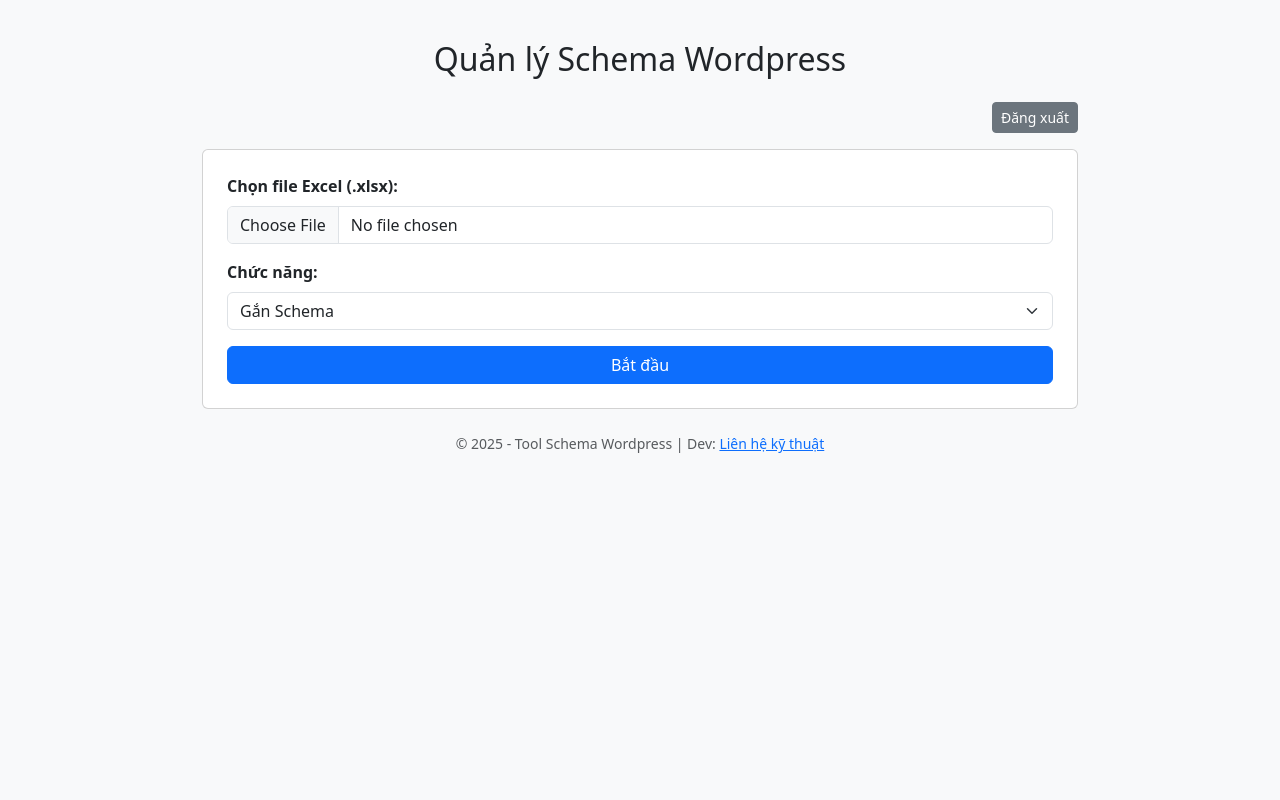
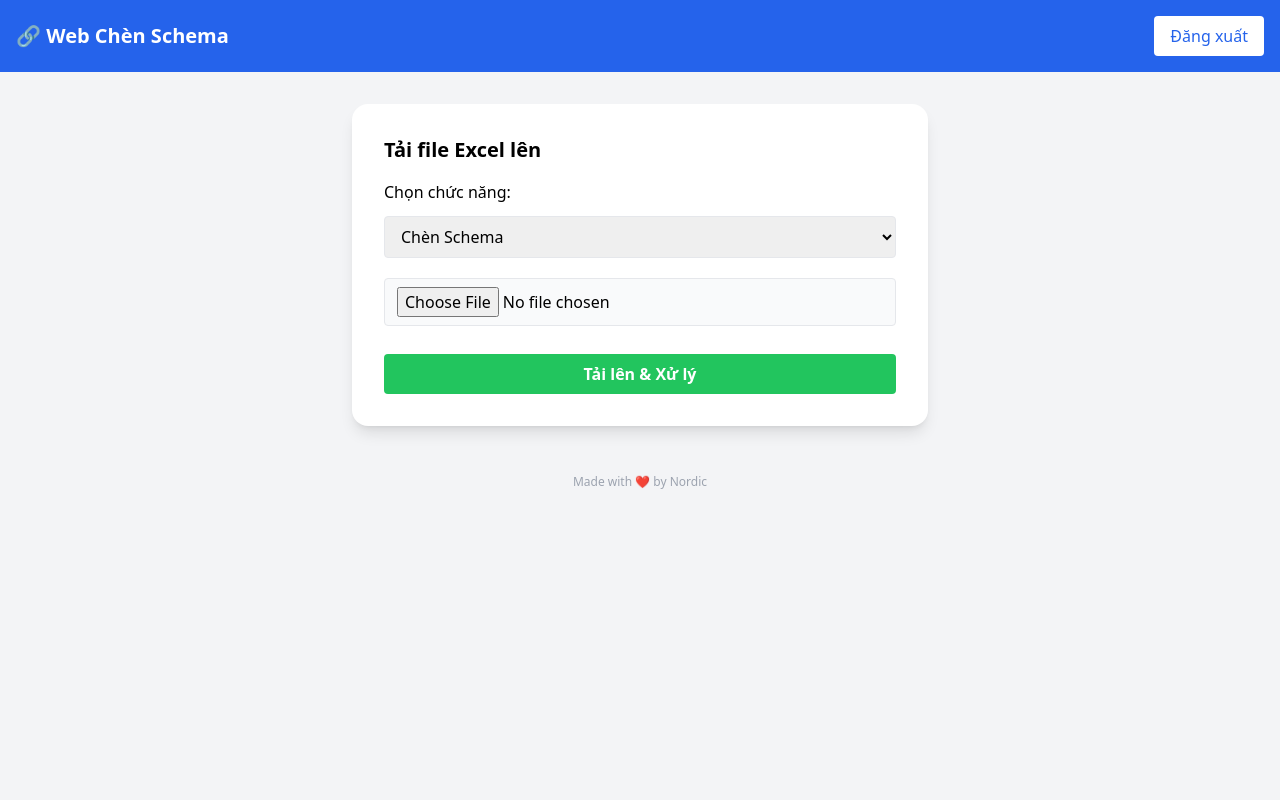
Before and after one commit to kelsey1334/web-chen-schema, a FastAPI app: page /upload in a window 1280 px wide. Run offline with FastAPI, Linux system fonts and the light colour scheme; the visitor is signed in with stand-in values (Sample User, id 1); some libraries are stand-ins or nearby versions.

Commit message:
Update upload.html

```diff
--- a/templates/upload.html
+++ b/templates/upload.html
@@ -1,110 +1,63 @@
+<!-- templates/upload.html -->
 <!DOCTYPE html>
-<html lang="vi">
+<html lang="en">
 <head>
     <meta charset="UTF-8">
-    <title>Quản lý Schema Wordpress</title>
-    <link href="https://cdn.jsdelivr.net/npm/bootstrap@5.3.3/dist/css/bootstrap.min.css" rel="stylesheet">
-    <style>
-        body {
-            background: #f8f9fa;
-        }
-        .container {
-            margin-top: 40px;
-            max-width: 900px;
-        }
-        .table thead th {
-            background: #007bff;
-            color: #fff;
-        }
-        .status-success {
-            color: #28a745;
-            font-weight: bold;
-        }
-        .status-error {
-            color: #dc3545;
-            font-weight: bold;
-        }
-        .btn-custom {
-            min-width: 120px;
-        }
-    </style>
+    <title>Chèn Schema - Admin</title>
+    <script src="https://cdn.tailwindcss.com"></script>
 </head>
-<body>
-<div class="container">
-    <h2 class="mb-4 text-center">Quản lý Schema Wordpress</h2>
-    <div class="mb-3 text-end">
-        <a href="/logout" class="btn btn-secondary btn-sm">Đăng xuất</a>
+<body class="bg-gray-100 min-h-screen">
+    <nav class="bg-blue-600 p-4 text-white flex justify-between items-center">
+        <span class="font-bold text-xl">🔗 Web Chèn Schema</span>
+        <a href="/logout" class="bg-white text-blue-600 px-4 py-2 rounded hover:bg-blue-100 transition">Đăng xuất</a>
+    </nav>
+    <div class="container mx-auto mt-8 px-4">
+        <div class="bg-white rounded-2xl shadow-lg p-8 max-w-xl mx-auto mb-8">
+            <h2 class="text-xl font-bold mb-4">Tải file Excel lên</h2>
+            <form method="post" enctype="multipart/form-data" class="flex flex-col gap-3">
+                <label class="font-medium">Chọn chức năng:</label>
+                <select name="action" class="border px-3 py-2 rounded" required>
+                    <option value="chencode">Chèn Schema</option>
+                    <option value="xoascript">Xóa Schema</option>
+                </select>
+                <input type="file" name="file" accept=".xlsx" required
+                    class="mt-2 border rounded px-3 py-2 bg-gray-50"/>
+                <button type="submit" class="mt-4 py-2 bg-green-500 text-white font-bold rounded hover:bg-green-600 transition">Tải lên & Xử lý</button>
+            </form>
         </div>
 
-    <form method="post" enctype="multipart/form-data" class="card p-4 mb-4">
-        <div class="mb-3">
-            <label for="file" class="form-label"><b>Chọn file Excel (.xlsx):</b></label>
-            <input type="file" class="form-control" id="file" name="file" required>
-        </div>
-        <div class="mb-3">
-            <label class="form-label"><b>Chức năng:</b></label>
-            <select class="form-select" name="action" required>
-                <option value="chencode">Gắn Schema</option>
-                <option value="xoascript">Xoá Schema</option>
-            </select>
-        </div>
-        <button type="submit" class="btn btn-primary btn-custom">Bắt đầu</button>
-    </form>
-
-    {% if logs %}
-    <div class="alert alert-info">
-        <h6>Kết quả xử lý:</h6>
-        <ul style="margin-bottom:0;">
-            {% for msg in logs %}
-            <li>{{ msg }}</li>
-            {% endfor %}
-        </ul>
+        <!-- Hiện file kết quả nếu có -->
+        {% if file_url %}
+            <div class="max-w-xl mx-auto bg-green-50 border-l-4 border-green-400 text-green-700 p-4 mb-8 rounded shadow">
+                <p>✅ Xử lý xong! <a href="{{ file_url }}" class="underline text-blue-700 font-semibold" download>Tải file kết quả</a></p>
             </div>
         {% endif %}
 
-    {% if file_url %}
-    <div class="mb-3">
-        <a href="{{ file_url }}" class="btn btn-success">Tải file kết quả</a>
-    </div>
-    {% endif %}
-
-    {% if logs and logs|length > 0 %}
-    <h5 class="mt-4">Chi tiết từng dòng:</h5>
-    <table class="table table-bordered table-hover mt-2">
+        <!-- Bảng log kết quả -->
+        {% if logs %}
+        <div class="max-w-3xl mx-auto bg-white rounded-xl shadow-md p-6 mb-10">
+            <h3 class="text-lg font-semibold mb-2">Trạng thái xử lý</h3>
+            <table class="w-full text-left border-collapse">
                 <thead>
-            <tr>
-                <th>STT</th>
-                <th>URL</th>
-                <th>Site</th>
-                <th>Loại</th>
-                <th>Status</th>
+                    <tr class="bg-blue-50">
+                        <th class="py-2 px-3 border-b">#</th>
+                        <th class="py-2 px-3 border-b">Nội dung</th>
                     </tr>
                 </thead>
                 <tbody>
-            {% for idx, row in result_table|default([])|enumerate %}
+                    {% for log in logs %}
                     <tr>
-                <td>{{ idx + 1 }}</td>
-                <td>{{ row.url }}</td>
-                <td>{{ row.site }}</td>
-                <td>{{ row.type }}</td>
-                <td>
-                    {% if "thành công" in row.result|lower %}
-                        <span class="status-success">{{ row.result }}</span>
-                    {% elif "lỗi" in row.result|lower %}
-                        <span class="status-error">{{ row.result }}</span>
-                    {% else %}
-                        {{ row.result }}
-                    {% endif %}
-                </td>
+                        <td class="py-2 px-3 border-b align-top text-gray-500">{{ loop.index }}</td>
+                        <td class="py-2 px-3 border-b">{{ log|safe }}</td>
                     </tr>
                     {% endfor %}
                 </tbody>
             </table>
+        </div>
         {% endif %}
-
-    <footer class="text-center mt-4 text-muted" style="font-size:14px;">
-        © {{ 2025 }} - Tool Schema Wordpress | Dev: <a href="mailto:youremail@example.com">Liên hệ kỹ thuật</a>
+    </div>
+    <footer class="text-center py-4 text-gray-400 text-xs">
+        Made with ❤️ by Nordic
     </footer>
-</div>
 </body>
 </html>
```
Lines whose indentation alone changed are shown as unchanged.
